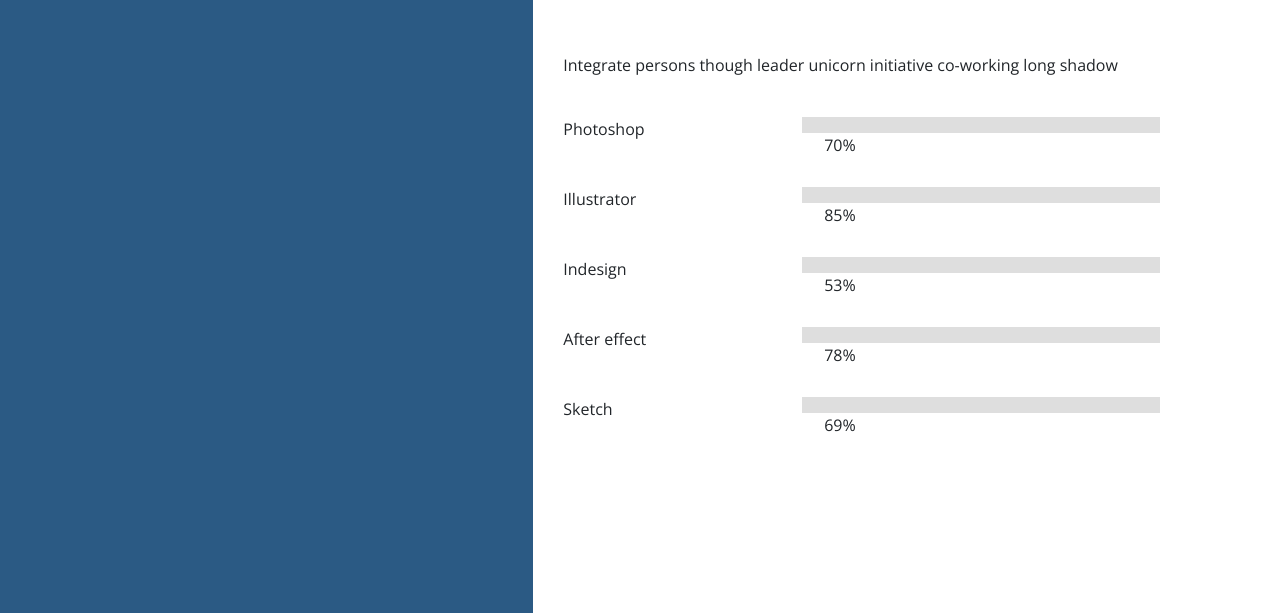
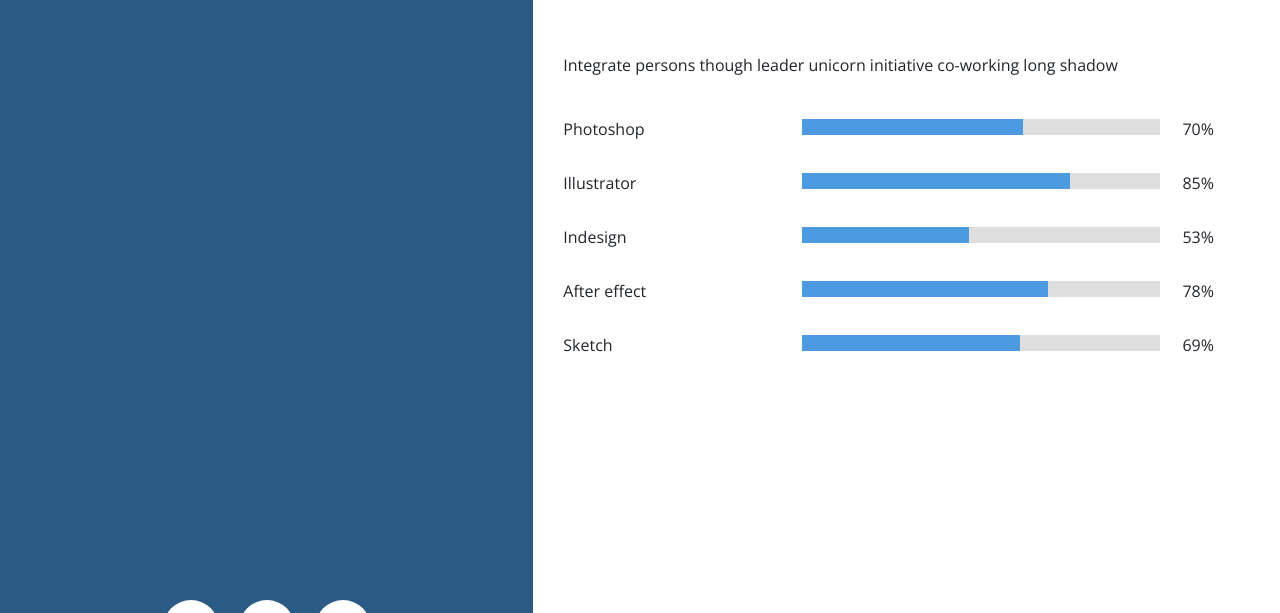
Before and after one commit to OceanJS-JOB/Resume-template, a plain HTML site: page index.html in a window 1280 px wide. Shown: the part 603-1216 px from the top of the page. Drawn offline with nearby package versions, Linux system fonts and the light colour scheme.

Commit message:
css for new progress bars

```diff
--- a/css/basic.css
+++ b/css/basic.css
@@ -76,20 +76,19 @@ h6 {
 
 }
 .skill_block__value {
+	position: relative;
+	display: inline-block;
 	width: 80%;
-	color: #4c9be0;
 	background-color: #dedede;
 	border: 0;
 	height: 1em;
+	transition:0.1s linear;
+	transition-property:width, background-color;
 }
-progress::-webkit-progress-bar {
- background-color: rgba(255, 255, 255, .13);
-}
-progress::-webkit-progress-value {
-  background: #4c9be0;
-}
-progress::-moz-progress-bar {
-  color: #4c9be0;
+.skill_block__bar {
+	background-color: #4c9be0;
+	height: 1em;
+	width: 0;
 }
 
 .skill_block span {
```
